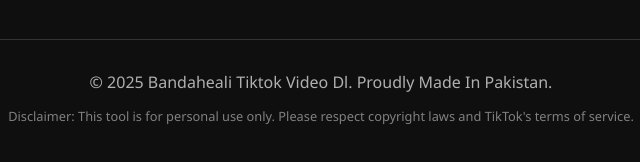
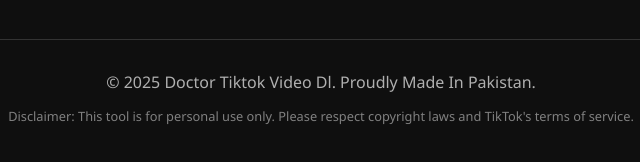
Before and after one commit to zainumd/Doctor_of_tiktok, a plain HTML site: page index.html in a window 1280 px wide. Shown: the part 712-874 px from the top of the page, 319-959 px from the left. Drawn offline with Linux system fonts and the light colour scheme; files that its build step writes are made by us from their sources; files whose address does not match are found by name.

Commit message:
Update index.html

```diff
--- a/index.html
+++ b/index.html
@@ -3,7 +3,7 @@
 <head>
     <meta charset="UTF-8">
     <meta name="viewport" content="width=device-width, initial-scale=1.0">
-    <title>Bandaheali TikTok Video Downloader - Download TikTok Videos Without Watermark</title>
+    <title>Doctor TikTok Video Downloader - Download TikTok Videos Without Watermark</title>
     <meta name="description" content="Free TikTok video downloader - Download videos without watermark in HD quality">
     <link rel="stylesheet" href="style.css">
     <link rel="icon" type="image/x-icon" href="favicon.ico">
@@ -101,7 +101,7 @@
 
         <!-- Footer -->
         <footer class="footer">
-            <p>&copy; 2025 Bandaheali Tiktok Video Dl. Proudly Made In Pakistan.</p>
+            <p>&copy; 2025 Doctor Tiktok Video Dl. Proudly Made In Pakistan.</p>
             <p class="disclaimer">
                 Disclaimer: This tool is for personal use only. Please respect copyright laws and TikTok's terms of service.
             </p>
```
